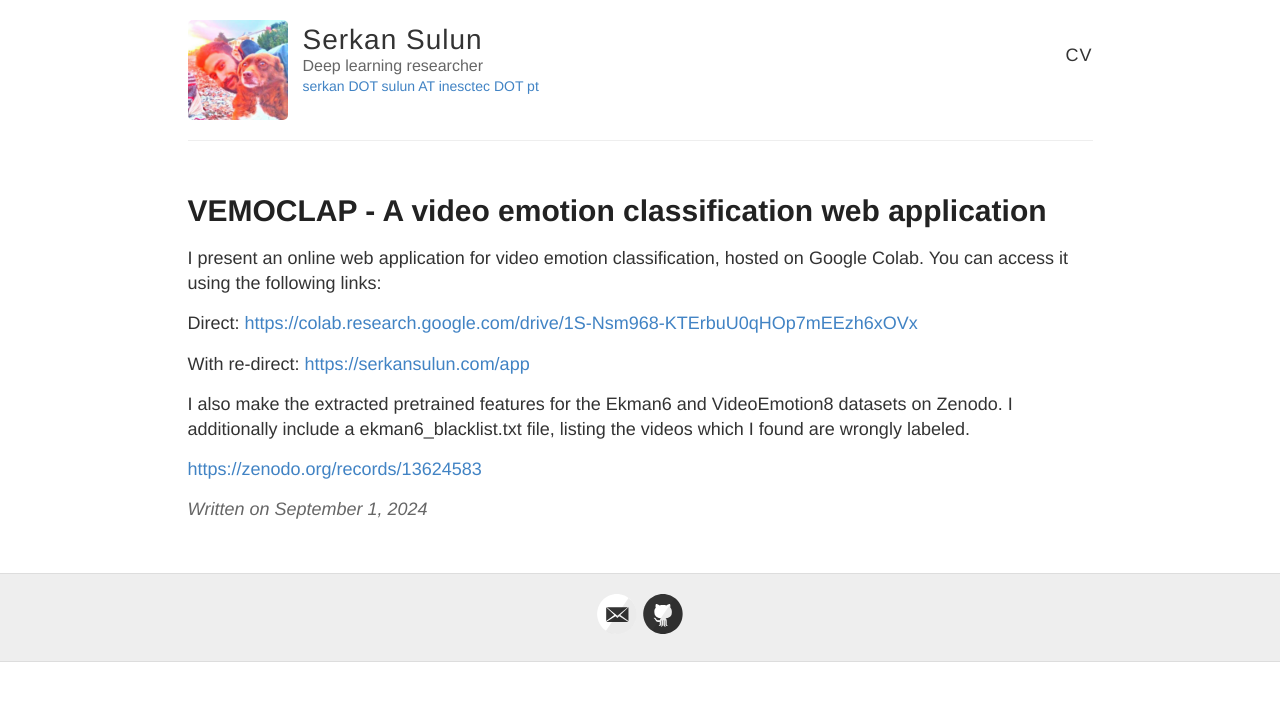
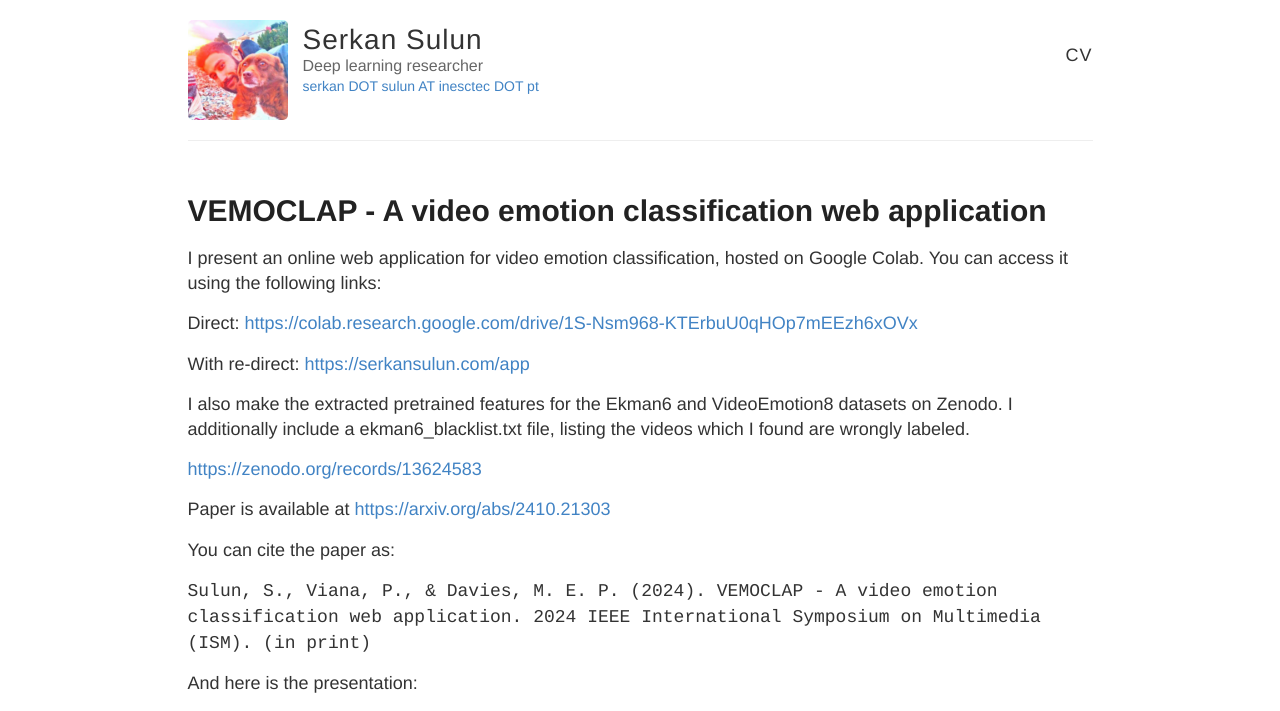
Before and after one commit to serkansulun/serkansulun.github.io, a Jekyll site: the page built from _posts/2024-09-01-vemoclap.md, in a window 1280 px wide. Shown: the top 711 px of the page. Built offline with Jekyll 4.4.1, drawn with Linux system fonts in a browser that asks for light colours; grey boxes are pictures that could not be loaded.

Commit message:
vemoclap presentation

```diff
--- a/_posts/2024-09-01-vemoclap.md
+++ b/_posts/2024-09-01-vemoclap.md
@@ -13,3 +13,13 @@
 I also make the extracted pretrained features for the Ekman6 and VideoEmotion8 datasets on Zenodo. I additionally include a ekman6_blacklist.txt file, listing the videos which I found are wrongly labeled.
 
 [https://zenodo.org/records/13624583](https://zenodo.org/records/13624583)
+
+Paper is available at [https://arxiv.org/abs/2410.21303](https://arxiv.org/abs/2410.21303)
+
+You can cite the paper as:
+
+`Sulun, S., Viana, P., & Davies, M. E. P. (2024). VEMOCLAP - A video emotion classification web application. 2024 IEEE International Symposium on Multimedia (ISM). (in print)`
+
+And here is the presentation:
+
+<iframe width="900" height="510" src="https://www.youtube.com/embed/GrCUkwRdHEs?si=akgAfkoX4l8OduEU" title="YouTube video player" frameborder="0" allow="accelerometer; autoplay; clipboard-write; encrypted-media; gyroscope; picture-in-picture; web-share" allowfullscreen></iframe>
```
